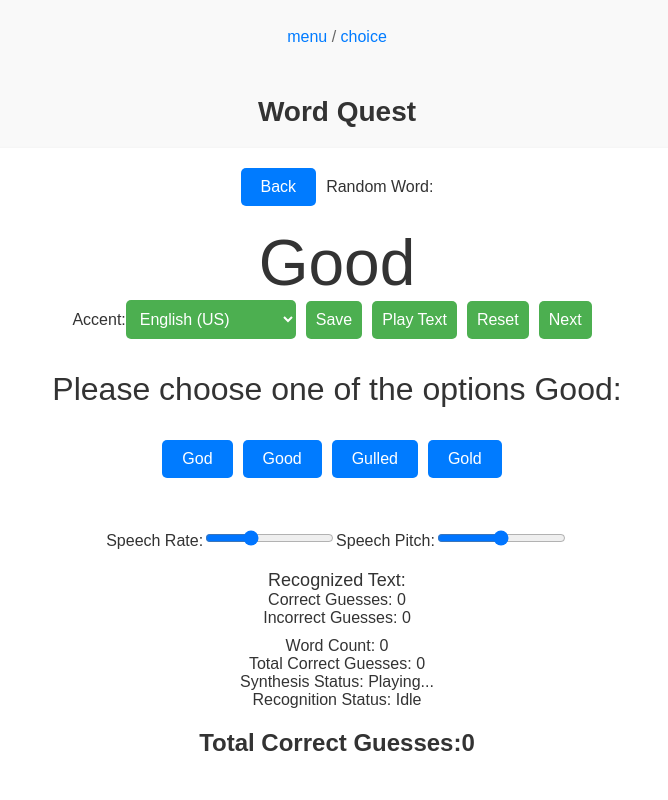
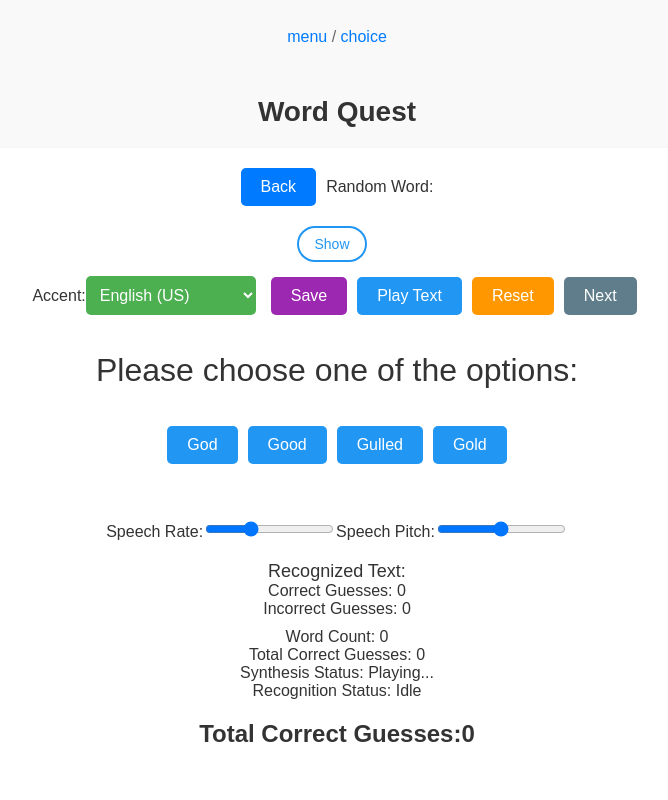
Before and after one commit to Jojo10x/VocalizeIQ, a React (Vite) app: page /menu/choice in a window 1280 px wide. Shown: the top 800 px of the page, without its empty margins (303-971 px from the left). Built offline with nearby package versions, Linux system fonts and the light colour scheme; no server answers; a web font is replaced by a local one.

Commit message:
fixed css styles

```diff
--- a/src/App.css
+++ b/src/App.css
@@ -174,3 +174,96 @@ h1 {
     transform: scale(1);
   }
 }
+
+/* test and game btns */
+
+.actionButton {
+  padding: 10px 20px;
+  border: none;
+  border-radius: 5px;
+  font-size: 16px;
+  cursor: pointer;
+  margin: 5px;
+  transition: all 0.3s ease;
+}
+
+.startButton {
+  background-color: #4CAF50;
+  color: white;
+}
+
+.stopButton {
+  background-color: #f44336;
+  color: white;
+}
+
+.playButton {
+  background-color: #2196F3;
+  color: white;
+}
+
+.resetButton {
+  background-color: #ff9800;
+  color: white;
+}
+
+.saveButton {
+  background-color: #9c27b0;
+  color: white;
+}
+
+.nextButton {
+  background-color: #607d8b;
+  color: white;
+}
+
+.actionButton:hover {
+  transform: translateY(-3px);
+  box-shadow: 0 4px 6px rgba(0, 0, 0, 0.1);
+}
+
+
+/* Game special btn */
+
+.buttonContainer {
+  display: flex;
+  flex-wrap: wrap;
+  justify-content: center;
+}
+
+.wordButton {
+  padding: 10px 20px;
+  margin: 5px;
+  border: none;
+  border-radius: 5px;
+  background-color: #2196F3; /* Blue */
+  color: white;
+  font-size: 16px;
+  cursor: pointer;
+  transition: all 0.3s ease;
+}
+
+.wordButton:hover {
+  transform: translateY(-3px);
+  box-shadow: 0 4px 6px rgba(0, 0, 0, 0.1);
+  background-color: #4CAF50;
+}
+
+
+.toggleButton {
+  padding: 8px 15px;
+  margin-bottom: 10px;
+  border: 2px solid #2196F3;
+  border-radius: 20px;
+  background-color: transparent;
+  color: #2196F3;
+  font-size: 14px;
+  cursor: pointer;
+  transition: all 0.3s ease;
+}
+
+.toggleButton:hover {
+  background-color: #4CAF50;
+  color: white;
+  border: none;
+}
--- a/src/Games/MultipleChoiceGame.jsx
+++ b/src/Games/MultipleChoiceGame.jsx
@@ -18,6 +18,7 @@ function MultipleChoiceGame() {
     const [totalCorrectGuesses, setTotalCorrectGuesses] = useState(0);
     const [currentSetIndex, setCurrentSetIndex] = useState(0);
     const navigate = useNavigate();
+    const [showWord, setShowWord] = useState(false);
 
     const currentSet = data[currentSetIndex];
 
@@ -27,7 +28,7 @@ function MultipleChoiceGame() {
       navigate(-1);
     };
 
-    const stopListening = (userInput) => {
+    const selectWord = (userInput) => {
         const word = currentWord.trim().toLowerCase();
         const isCorrect = userInput.trim().toLowerCase() === word;
 
@@ -40,6 +41,9 @@ function MultipleChoiceGame() {
         }
         setWordCount(prevCount => prevCount + 1);
         setCurrentSetIndex(prevIndex => (prevIndex + 1) % data.length);
+    };
+    const toggleWordVisibility = () => {
+      setShowWord(!showWord);
     };
 
     const handleReset = () => {
@@ -246,7 +250,17 @@ function MultipleChoiceGame() {
             Back
           </button>
           <label>Random Word:</label>
-          <div id="randomWord"> {currentWord}</div>
+          <div>
+            <button onClick={toggleWordVisibility} className="toggleButton">
+              {showWord ? "Hide" : "Show"}
+            </button>
+            <div
+              id="randomWord"
+              style={{ display: showWord ? "block" : "none" }}
+            >
+              {currentWord}
+            </div>
+          </div>
 
           <label htmlFor="languageSelect">Accent:</label>
           <select
@@ -257,17 +271,34 @@ function MultipleChoiceGame() {
             <option value="en-GB">English (UK)</option>
             <option value="en-AU">English (Australia)</option>
           </select>
-          <button onClick={saveTotalCorrectGuesses}>Save</button>
-          <button onClick={playText}>Play Text</button>
-          <button onClick={handleReset}>Reset</button>
-          <button onClick={NextWord}>Next</button>
-          <p>Please choose one of the options {currentWord}:</p>
-            <div>
-                {currentSet.choice.map((option, index) => (
-                    <button key={index} className="option-button" onClick={() => stopListening(option)}>{option}</button>
-                ))}
-            </div>
-            <div
+          <button
+            onClick={saveTotalCorrectGuesses}
+            className="actionButton saveButton"
+          >
+            Save
+          </button>
+          <button onClick={playText} className="actionButton playButton">
+            Play Text
+          </button>
+          <button onClick={handleReset} className="actionButton resetButton">
+            Reset
+          </button>
+          <button onClick={NextWord} className="actionButton nextButton">
+            Next
+          </button>
+          <p>Please choose one of the options:</p>
+          <div className="buttonContainer">
+            {currentSet.choice.map((option, index) => (
+              <button
+                key={index}
+                onClick={() => selectWord(option)}
+                className="wordButton"
+              >
+                {option}
+              </button>
+            ))}
+          </div>
+          <div
             id="confirmation"
             className={
               correctCount > 0 || incorrectCount > 0
--- a/src/Games/TongueTwisterGame.jsx
+++ b/src/Games/TongueTwisterGame.jsx
@@ -256,12 +256,27 @@ function Game() {
             <option value="en-AU">English (Australia)</option>
           </select>
 
-          <button onClick={startListening}>Start Listening</button>
-          <button onClick={stopListening}>Stop Listening</button>
-          <button onClick={saveTotalCorrectGuesses}>Save</button>
-          <button onClick={playText}>Play Text</button>
-          <button onClick={resetGame}>Reset</button>
-          <button onClick={NextWord}>Next</button>
+          <button onClick={startListening} className="actionButton startButton">
+            Start Listening
+          </button>
+          <button onClick={stopListening} className="actionButton stopButton">
+            Stop Listening
+          </button>
+          <button
+            onClick={saveTotalCorrectGuesses}
+            className="actionButton saveButton"
+          >
+            Save
+          </button>
+          <button onClick={playText} className="actionButton playButton">
+            Play Text
+          </button>
+          <button onClick={resetGame} className="actionButton resetButton">
+            Reset
+          </button>
+          <button onClick={NextWord} className="actionButton nextButton">
+            Next
+          </button>
 
           <label htmlFor="speechRate">Speech Rate:</label>
           <input
@@ -315,8 +330,15 @@ function Game() {
             <div id="history">
               {Object.entries(gameData).map(([date, data]) => (
                 <div className="history-item" key={date}>
-                    <p>Date: <span className="colorful-text">{date}</span></p>
-                    <p>Total Correct Guesses: <span className="colorful-text">{data.totalCorrectGuesses}</span></p>
+                     <p>
+                    Date: <span className="colorful-text">{date}</span>
+                  </p>
+                  <p>
+                    Total Correct Guesses:{" "}
+                    <span className="colorful-text">
+                      {data.totalCorrectGuesses}
+                    </span>
+                  </p>
                 </div>
               ))}
             </div>
--- a/src/Pronounciation/Pronouncition.jsx
+++ b/src/Pronounciation/Pronouncition.jsx
@@ -214,12 +214,27 @@ function Prouncition() {
             <option value="ru">Russian</option>
           </select>
 
-          <button onClick={startListening}>Start Listening</button>
-          <button onClick={stopListening}>Stop Listening</button>
-          <button onClick={playText}>Play Text</button>
-          <button onClick={resetGame}>Reset</button>
-          <button onClick={saveTotalCorrectGuesses}>Save</button>
-          <button onClick={NextWord}>Next</button>
+          <button onClick={startListening} className="actionButton startButton">
+            Start Listening
+          </button>
+          <button onClick={stopListening} className="actionButton stopButton">
+            Stop Listening
+          </button>
+          <button onClick={playText} className="actionButton playButton">
+            Play Text
+          </button>
+          <button onClick={resetGame} className="actionButton resetButton">
+            Reset
+          </button>
+          <button
+            onClick={saveTotalCorrectGuesses}
+            className="actionButton saveButton"
+          >
+            Save
+          </button>
+          <button onClick={NextWord} className="actionButton nextButton">
+            Next
+          </button>
 
           <label htmlFor="speechRate">Speech Rate:</label>
           <input
--- a/src/TestLevel/TestLevel.jsx
+++ b/src/TestLevel/TestLevel.jsx
@@ -214,12 +214,27 @@ const TestLevel = () => {
             <option value="ru">Russian</option>
           </select>
 
-          <button onClick={startListening}>Start Listening</button>
-          <button onClick={stopListening}>Stop Listening</button>
-          <button onClick={playText}>Play Text</button>
-          <button onClick={resetGame}>Reset</button>
-          <button onClick={saveTotalCorrectGuesses}>Save</button>
-          <button onClick={NextWord}>Next</button>
+          <button onClick={startListening} className="actionButton startButton">
+            Start Listening
+          </button>
+          <button onClick={stopListening} className="actionButton stopButton">
+            Stop Listening
+          </button>
+          <button onClick={playText} className="actionButton playButton">
+            Play Text
+          </button>
+          <button onClick={resetGame} className="actionButton resetButton">
+            Reset
+          </button>
+          <button
+            onClick={saveTotalCorrectGuesses}
+            className="actionButton saveButton"
+          >
+            Save
+          </button>
+          <button onClick={NextWord} className="actionButton nextButton">
+            Next
+          </button>
 
           <label htmlFor="speechRate">Speech Rate:</label>
           <input
@@ -244,14 +259,25 @@ const TestLevel = () => {
           <div id="recognizedText">Recognized Text: {recognizedText}</div>
           <div id="correctCount">Correct Guesses: {correctCount}</div>
             <div id="incorrectCount">Incorrect Guesses: {incorrectCount}</div>
-            <div id="confirmation" className={correctCount > 0 || incorrectCount > 0 ? (correctCount > 0 ? 'correct' : 'incorrect') : ''}>
-                {confirmation}
-            </div>
+            <div
+            id="confirmation"
+            className={
+              correctCount > 0 || incorrectCount > 0
+                ? correctCount > 0
+                  ? "correct"
+                  : "incorrect"
+                : ""
+            }
+          >
+            {confirmation}
+          </div>
           <div id="feedback" style={{ color: "#ffa500" }}>
             {feedback}
           </div>
           <div id="wordCount">Word Count: {wordCount}</div>
-          <div id="totalCorrectGuesses">Total Correct Guesses: {totalCorrectGuesses}</div>
+          <div id="totalCorrectGuesses">
+            Total Correct Guesses: {totalCorrectGuesses}
+          </div>
           <div id="synthesisStatus">Synthesis Status: {synthesisStatus}</div>
           <div id="recognitionStatus">
             Recognition Status: {recognitionStatus}
--- a/src/components/ScrollToTop/ScrollToTopButton.module.css
+++ b/src/components/ScrollToTop/ScrollToTopButton.module.css
@@ -15,6 +15,9 @@
   display: flex;
   justify-content: center;
   align-items: center;
+  img{
+    width: 90%;
+  }
 }
 
 .scrollToTop.visible {
@@ -27,7 +30,3 @@
   height: 30px;
   fill: #fff;
 }
-
-img{
-  width: 90%;
-}
```
